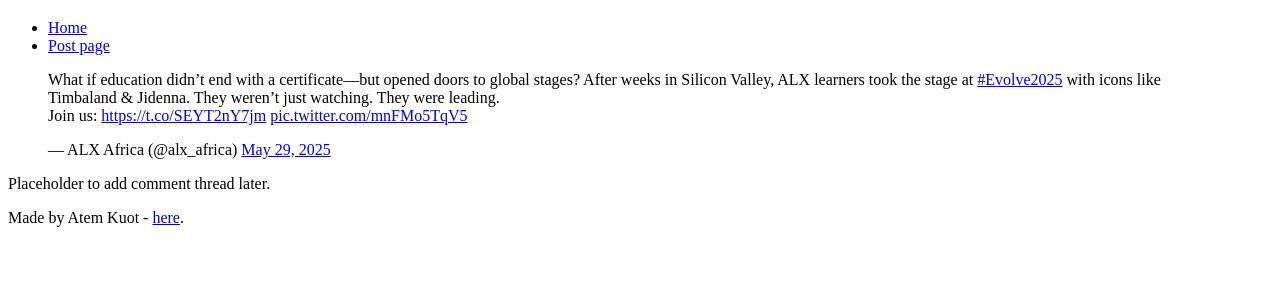
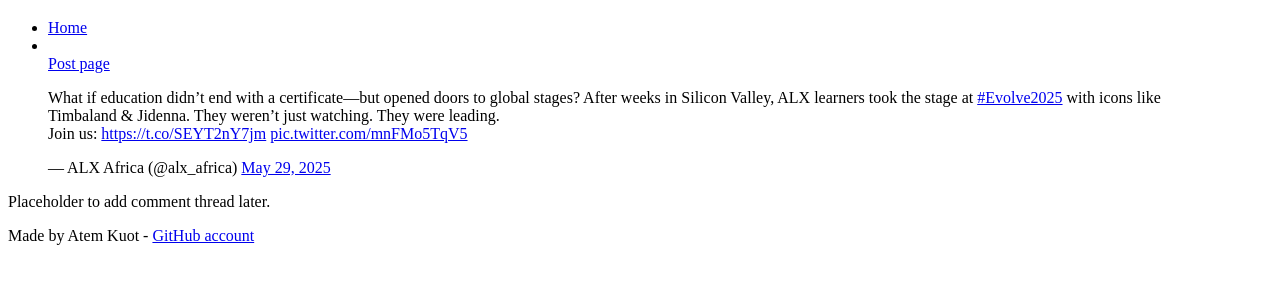
Before and after one commit to atem-kuot/My_First_Portfolio, a plain HTML site: page html_basic/tweets.html in a window 1280 px wide. Shown: the part 61-344 px from the top of the page. Drawn offline with Linux system fonts and the light colour scheme.

Commit message:
Update tweets.html

```diff
--- a/html_basic/tweets.html
+++ b/html_basic/tweets.html
@@ -5,13 +5,13 @@
   <title>Tweets</title>
 </head>
 <body>
-  <header>
+    <header>
     <h1>Practice Webpage</h1>
     <ul>
       <li><a href="index.html" target="_blank">Home</a></li>
-      <li><a href="tweets.html" target="_blank">Post page</a></li>
+      <li></li><a href="tweets.html" target="_blank">Post page</a></li>
     </ul>
-  </header>
+    </header>
 
   <main>
     <article>
@@ -31,6 +31,8 @@
       <p>Placeholder to add comment thread later.</p>
     </aside>
   </main>
-  <footer><p>Made by Atem Kuot - <a href="https://www.alxafrica.com" target="_blank">here</a>.</p></footer>
+  <footer>
+    <p>Made by Atem Kuot - <a href="https://github.com/atem-kuot" target="_blank">GitHub account </a></p>
+</footer>
 </body>
 </html>
```
